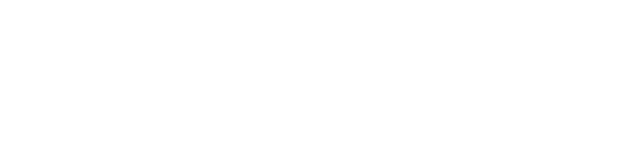
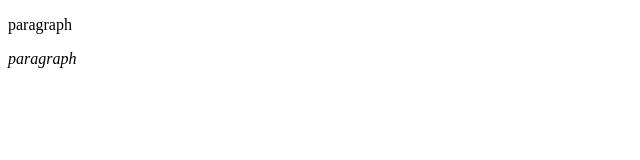
Before and after one commit to kstack885/info343-test, a plain HTML site: page index.html in a window 1280 px wide. Shown: the whole page, without its empty margins (0-640 px from the left). Drawn offline with Linux system fonts and the light colour scheme.

Commit message:
Add body text

```diff
--- a/index.html
+++ b/index.html
@@ -5,8 +5,10 @@
     <meta name = "author" content = "your name">
     <meta charset = "UTF-8">
   </head>
-
   <body>
+    <p> paragraph </p>
+    <p>
+      <em> paragraph </em>
+    </p>
   </body>
-
 </html>
```
